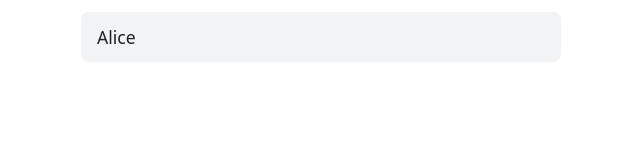
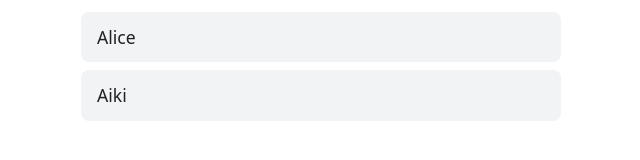
Before and after one commit to gdsc-osaka/react-example, a React (Vite) app: page / in a window 1280 px wide. Shown: the part 164-324 px from the top of the page, without its empty margins (319-959 px from the left). Built offline with nearby package versions, Linux system fonts and the light colour scheme.

Commit message:
feat: add Aiki to participants

```diff
--- a/src/App.jsx
+++ b/src/App.jsx
@@ -3,6 +3,7 @@ import './App.css'
 function App() {
   const participants = [
     'Alice',
+    'Aiki'
   ]
 
   return (
```
Also changed, not shown: 1 other file (tests, documents, lock files or other folders).
